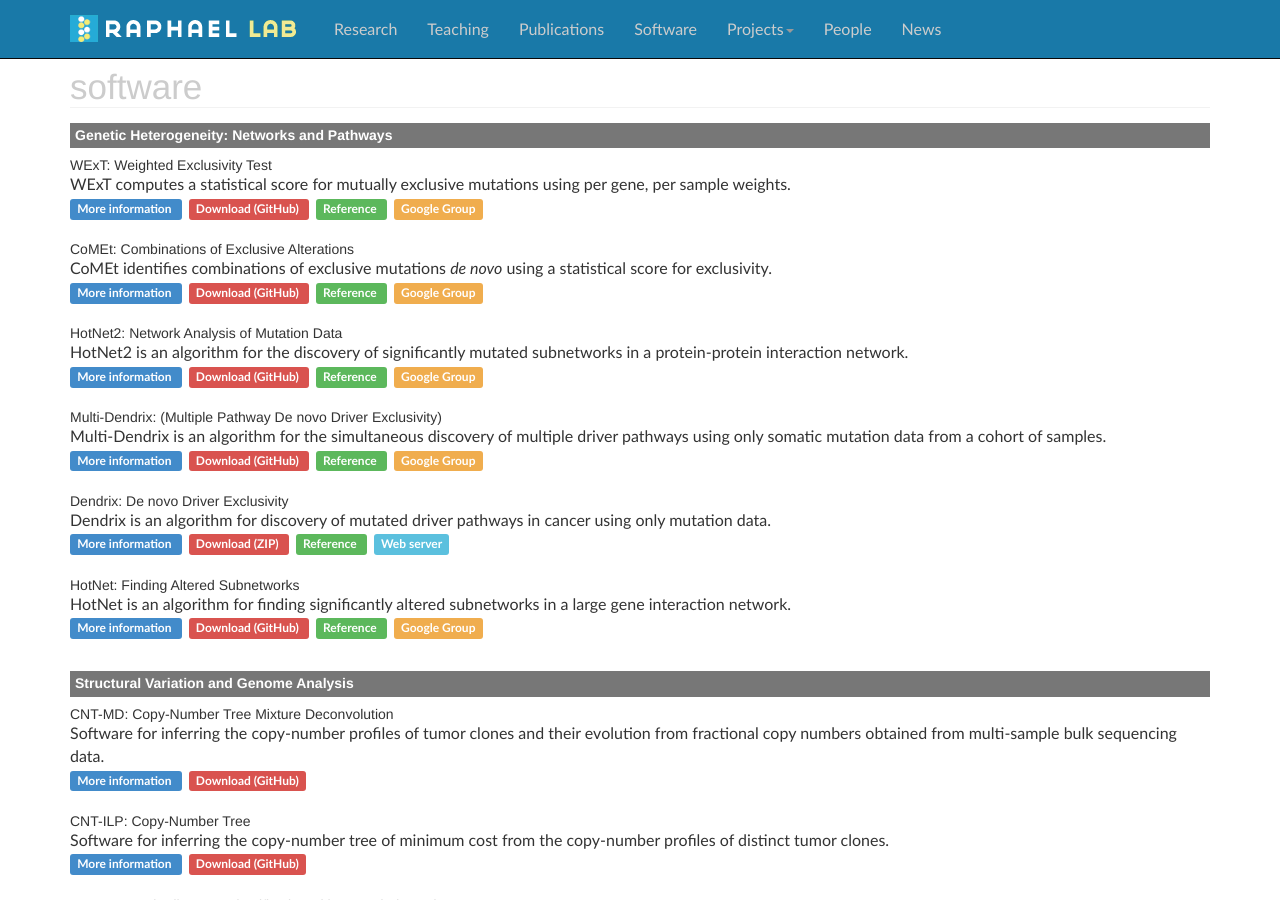
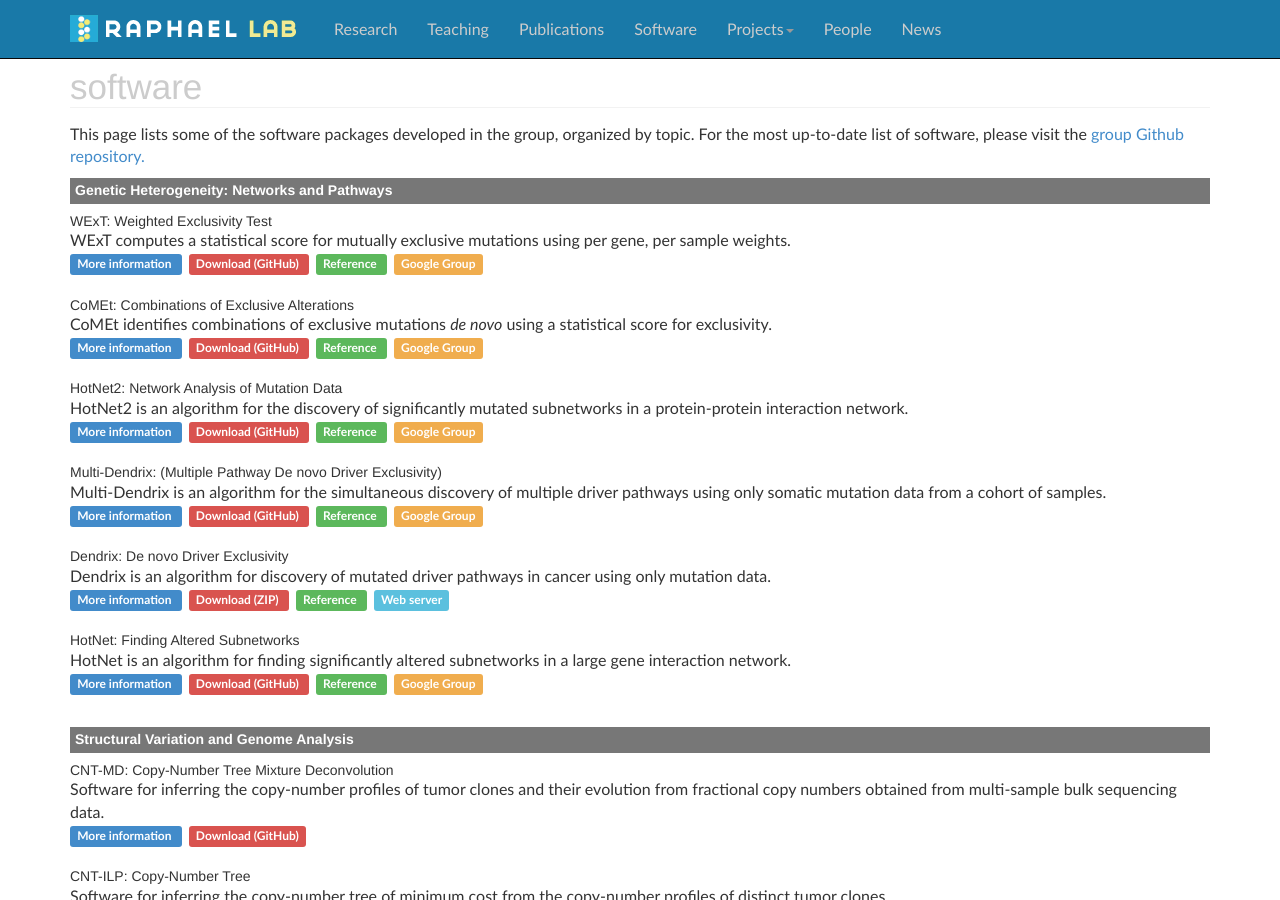
Before and after one commit to raphael-group/raphael-group.github.io, a Jekyll site: the page built from software/index.md, in a window 1280 px wide and 900 px high. Built offline with Jekyll 4.4.1, drawn with Linux system fonts in a browser that asks for light colours; nearby versions of some CDN libraries; comment, search, counter and statistics services are not loaded.

Commit message:
Update index.md

```diff
--- a/software/index.md
+++ b/software/index.md
@@ -5,6 +5,10 @@ container_css_class: container publications
 ---
 
 # software
+
+This page lists some of the software packages developed in the group, organized by topic.  For the most up-to-date list of software, please visit the <a href="https://github.com/raphael-group">group Github repository.
+
+
 
 ### Genetic Heterogeneity: Networks and Pathways
 
```
